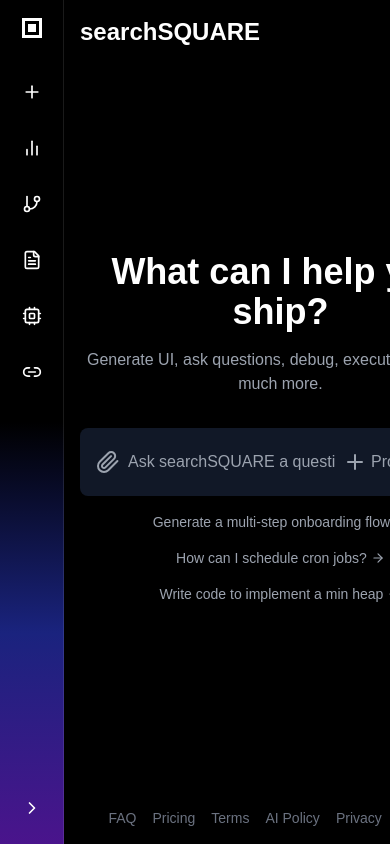
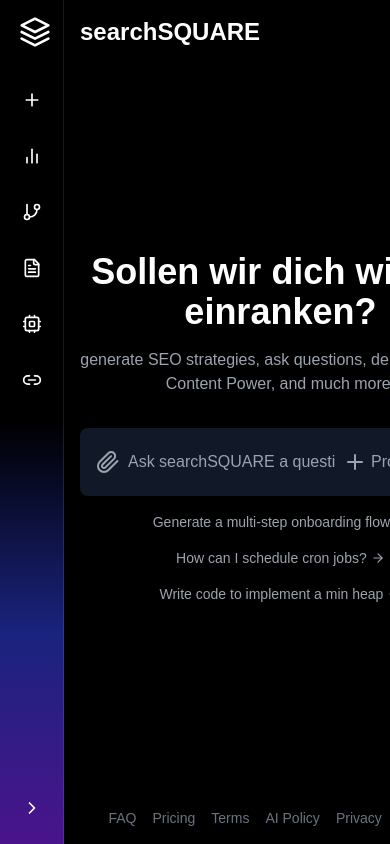
Before and after one commit to RaulDaca/searchsquare, a Next.js app: page /chat in a window 390 px wide. Shown: the top 844 px of the page. Built offline with nearby package versions, Linux system fonts and the light colour scheme.

Commit message:
Mobile Optimierung Chat page.tsx

```diff
--- a/app/chat/page.tsx
+++ b/app/chat/page.tsx
@@ -32,17 +32,17 @@
       {/* Sidebar */}
       <div
         ref={sidebarRef}
-        className={`fixed left-0 top-0 h-full transition-all duration-300 ease-in-out flex flex-col items-start py-4 border-r border-white border-opacity-10 overflow-hidden`}
+        className={`fixed left-0 top-0 bottom-0 transition-all duration-300 ease-in-out flex flex-col items-start py-4 border-r border-white border-opacity-10 overflow-hidden`}
         style={{
           width: `${sidebarWidth}px`,
           background: 'linear-gradient(to bottom, #000000 50%, #1a237e, #4a148c)'
         }}
       >
-        <div className="mb-8 w-full flex justify-center">
-          <svg width="24" height="24" viewBox="0 0 24 24" fill="none" xmlns="http://www.w3.org/2000/svg">
-            <rect x="2" y="2" width="20" height="20" fill="white"/>
-            <rect x="5" y="5" width="14" height="14" fill="black"/>
-            <rect x="8" y="8" width="8" height="8" fill="white"/>
+        <div className={`mb-8 w-full flex ${isSidebarOpen ? 'justify-center' : 'justify-end pr-3'}`}>
+          <svg className="w-8 h-8 md:w-10 md:h-10" viewBox="0 0 24 24" fill="none" xmlns="http://www.w3.org/2000/svg" aria-hidden="true">
+            <path d="M12 2L2 7L12 12L22 7L12 2Z" stroke="currentColor" strokeWidth="2" strokeLinecap="round" strokeLinejoin="round"/>
+            <path d="M2 17L12 22L22 17" stroke="currentColor" strokeWidth="2" strokeLinecap="round" strokeLinejoin="round"/>
+            <path d="M2 12L12 17L22 12" stroke="currentColor" strokeWidth="2" strokeLinecap="round" strokeLinejoin="round"/>
           </svg>
         </div>
         {sidebarItems.map((item, index) => (
@@ -66,9 +66,11 @@
       </div>
 
       {/* Main Content */}
-      <div className={`flex-grow flex flex-col transition-all duration-300 ease-in-out`} style={{ marginLeft: `${sidebarWidth}px` }}>
+      <div className={`flex-grow flex flex-col min-h-screen transition-all duration-300 ease-in-out`} style={{ marginLeft: `${sidebarWidth}px` }}>
         <header className="p-4 flex justify-between items-center">
-          <div className="text-2xl font-bold">searchSQUARE</div>
+          <NextLink href="/" className="text-2xl font-bold">
+            searchSQUARE
+          </NextLink>
           <div className="flex items-center space-x-2">
             <span className="text-sm mr-2">Dave</span>
             <button className="w-8 h-8 rounded-full bg-gradient-to-r from-blue-500 to-purple-500 flex items-center justify-center">
@@ -79,10 +81,10 @@
 
         <main className="flex-grow flex flex-col items-center justify-center px-4">
           <h1 className="text-4xl md:text-5xl font-bold mb-4 text-center">
-            What can I help you ship?
+            Sollen wir dich wieder einranken?
           </h1>
           <p className="text-gray-400 mb-8 text-center">
-            Generate UI, ask questions, debug, execute code, and much more.
+            generate SEO strategies, ask questions, debug, execute Content Power, and much more.
           </p>
 
           <div className="w-full max-w-2xl">
--- a/app/components/Navigation.tsx
+++ b/app/components/Navigation.tsx
@@ -171,9 +171,9 @@
             <Link href="/register" className="bg-gray-700 text-white px-6 py-3 rounded-full hover:bg-purple-800 transition-colors duration-200 text-base font-semibold shadow-md hover:shadow-lg">
               GET STARTED
             </Link>
-            <button className="bg-white text-blue-600 px-6 py-3 rounded-full hover:bg-blue-600 hover:text-white transition-colors duration-200 text-base font-semibold shadow-md hover:shadow-lg">
+            <Link href="/chat" className="bg-white text-blue-600 px-6 py-3 rounded-full hover:bg-blue-600 hover:text-white transition-colors duration-200 text-base font-semibold shadow-md hover:shadow-lg">
               SEE DEMO
-            </button>
+            </Link>
           </div>
         </div>
 
@@ -212,9 +212,9 @@
             <Link href="/register" className="block w-full text-left py-2 text-white hover:text-purple-400 transition-colors duration-200 text-lg font-semibold">
               GET STARTED
             </Link>
-            <button className="w-full bg-white text-blue-600 px-6 py-3 rounded-full hover:bg-blue-600 hover:text-white transition-colors duration-200 text-base font-semibold shadow-md hover:shadow-lg mt-4">
+            <Link href="/chat" className="block w-full bg-white text-blue-600 px-6 py-3 rounded-full hover:bg-blue-600 hover:text-white transition-colors duration-200 text-base font-semibold shadow-md hover:shadow-lg mt-4 text-center">
               SEE DEMO
-            </button>
+            </Link>
           </div>
         )}
       </nav>
```
